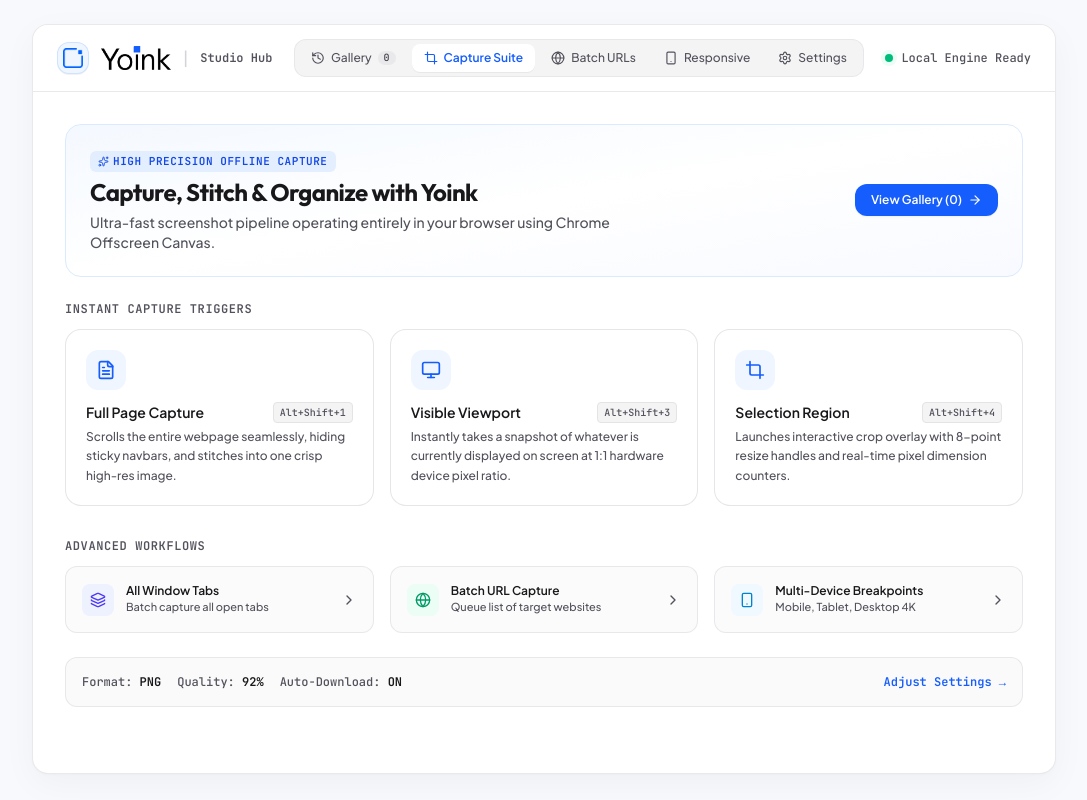
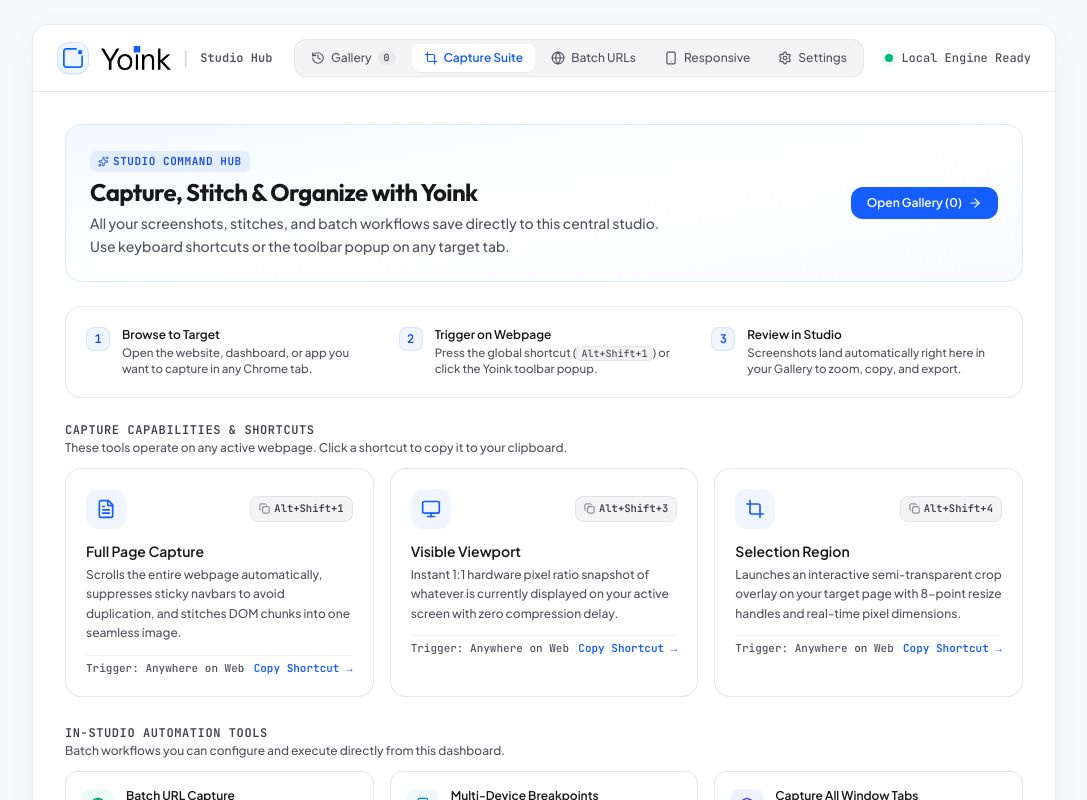
Before and after one commit to AccurateTLM13/yoink, a React (Vite) app: page / in a window 1280 px wide. Shown: the top 800 px of the page, without its empty margins (96-1183 px from the left). Built offline with nearby package versions, Linux system fonts and the light colour scheme.

Commit message:
refactor: redesign Studio Hub to clarify capture capabilities, workflow steps, and roadmap

```diff
--- a/src/App.tsx
+++ b/src/App.tsx
@@ -13,6 +13,8 @@
   ExternalLink,
   ChevronRight,
   Loader2,
+  Check,
+  Copy,
 } from 'lucide-react';
 import { CaptureSettings, HistoryItem } from './types';
 import {
@@ -69,6 +71,7 @@
   const [previewItem, setPreviewItem] = useState<HistoryItem | null>(null);
   const [isCapturing, setIsCapturing] = useState(false);
   const [statusMessage, setStatusMessage] = useState<string>('Ready');
+  const [copiedShortcut, setCopiedShortcut] = useState<string | null>(null);
 
   const [windowWidth, setWindowWidth] = useState(
     typeof window !== 'undefined' ? window.innerWidth : 370
@@ -240,6 +243,15 @@
     }
   }, []);
 
+  const handleCopyShortcut = useCallback((shortcut: string, label: string) => {
+    if (typeof navigator !== 'undefined' && navigator.clipboard) {
+      navigator.clipboard.writeText(shortcut);
+    }
+    setCopiedShortcut(shortcut);
+    setStatusMessage(`Shortcut ${shortcut} copied! Navigate to any tab and press it to ${label.toLowerCase()}.`);
+    setTimeout(() => setCopiedShortcut(null), 2500);
+  }, []);
+
   // Full Tab Gallery Hub View
   if (isFullTab) {
     return (
@@ -355,158 +367,294 @@
                 <div className="bg-gradient-to-br from-blue-50/70 via-white to-indigo-50/40 p-6 rounded-2xl border border-blue-100 flex flex-col md:flex-row md:items-center justify-between gap-4">
                   <div className="space-y-1">
                     <span className="inline-flex items-center gap-1 text-[11px] font-mono font-bold tracking-wider uppercase text-blue-700 bg-blue-100/70 px-2 py-0.5 rounded-md">
-                      <Sparkles size={11} /> High Precision Offline Capture
+                      <Sparkles size={11} /> Studio Command Hub
                     </span>
                     <h2 className="text-xl md:text-2xl font-bold text-zinc-900 font-display tracking-tight">
                       Capture, Stitch & Organize with Yoink
                     </h2>
-                    <p className="text-xs md:text-sm text-zinc-600 max-w-xl">
-                      Ultra-fast screenshot pipeline operating entirely in your browser using Chrome Offscreen Canvas.
+                    <p className="text-xs md:text-sm text-zinc-600 max-w-xl leading-relaxed">
+                      All your screenshots, stitches, and batch workflows save directly to this central studio. Use keyboard shortcuts or the toolbar popup on any target tab.
                     </p>
                   </div>
 
+                  <div className="flex items-center gap-2.5">
                     <button
                       onClick={() => setView('history')}
-                    className="self-start md:self-auto px-4 py-2 bg-blue-600 hover:bg-blue-700 text-white rounded-xl text-xs font-semibold shadow-xs transition flex items-center gap-1.5 cursor-pointer"
+                      className="px-4 py-2 bg-blue-600 hover:bg-blue-700 text-white rounded-xl text-xs font-semibold shadow-xs transition flex items-center gap-1.5 cursor-pointer"
                     >
-                    <span>View Gallery ({history.length})</span>
+                      <span>Open Gallery ({history.length})</span>
                       <ArrowRight size={14} />
                     </button>
                   </div>
+                </div>
 
-                {/* Direct Capture Options Grid */}
+                {/* 3-Step Quick Start Workflow */}
+                <div className="grid grid-cols-1 md:grid-cols-3 gap-3.5 p-4 bg-white rounded-2xl border border-zinc-200/80 shadow-[0_1px_3px_rgba(0,0,0,0.02)]">
+                  <div className="flex items-start gap-3 p-1">
+                    <div className="w-6 h-6 rounded-lg bg-blue-50 text-blue-700 font-mono font-bold flex items-center justify-center shrink-0 text-xs border border-blue-200/60">
+                      1
+                    </div>
+                    <div>
+                      <h4 className="text-xs font-semibold text-zinc-900">Browse to Target</h4>
+                      <p className="text-[11.5px] text-zinc-600 mt-0.5 leading-snug">
+                        Open the website, dashboard, or app you want to capture in any Chrome tab.
+                      </p>
+                    </div>
+                  </div>
+
+                  <div className="flex items-start gap-3 p-1">
+                    <div className="w-6 h-6 rounded-lg bg-blue-50 text-blue-700 font-mono font-bold flex items-center justify-center shrink-0 text-xs border border-blue-200/60">
+                      2
+                    </div>
+                    <div>
+                      <h4 className="text-xs font-semibold text-zinc-900">Trigger on Webpage</h4>
+                      <p className="text-[11.5px] text-zinc-600 mt-0.5 leading-snug">
+                        Press the global shortcut (<kbd className="px-1 py-0.2 bg-zinc-100 rounded border border-zinc-200 font-mono text-[10px]">Alt+Shift+1</kbd>) or click the Yoink toolbar popup.
+                      </p>
+                    </div>
+                  </div>
+
+                  <div className="flex items-start gap-3 p-1">
+                    <div className="w-6 h-6 rounded-lg bg-blue-50 text-blue-700 font-mono font-bold flex items-center justify-center shrink-0 text-xs border border-blue-200/60">
+                      3
+                    </div>
+                    <div>
+                      <h4 className="text-xs font-semibold text-zinc-900">Review in Studio</h4>
+                      <p className="text-[11.5px] text-zinc-600 mt-0.5 leading-snug">
+                        Screenshots land automatically right here in your Gallery to zoom, copy, and export.
+                      </p>
+                    </div>
+                  </div>
+                </div>
+
+                {/* Core Capture Capabilities & Global Shortcuts */}
                 <div className="space-y-3">
-                  <h3 className="font-mono text-xs font-bold uppercase tracking-wider text-zinc-600">
-                    Instant Capture Triggers
+                  <div className="flex items-center justify-between">
+                    <div>
+                      <h3 className="font-mono text-xs font-bold uppercase tracking-wider text-zinc-700">
+                        Capture Capabilities & Shortcuts
                       </h3>
+                      <p className="text-xs text-zinc-600 mt-0.5">
+                        These tools operate on any active webpage. Click a shortcut to copy it to your clipboard.
+                      </p>
+                    </div>
+                  </div>
 
                   <div className="grid grid-cols-1 md:grid-cols-3 gap-4">
                     {/* Full Page */}
                     <div
-                      onClick={handleCaptureFullPage}
-                      className="group bg-white p-5 rounded-2xl border border-zinc-200/90 hover:border-blue-300 hover:shadow-md transition cursor-pointer space-y-3"
+                      onClick={() => handleCopyShortcut('Alt+Shift+1', 'Full Page Capture')}
+                      className="group bg-white p-5 rounded-2xl border border-zinc-200/90 hover:border-blue-300 hover:shadow-md transition cursor-pointer space-y-3 relative"
                     >
+                      <div className="flex items-center justify-between">
                         <div className="w-10 h-10 rounded-xl bg-blue-50 text-blue-600 flex items-center justify-center group-hover:bg-blue-600 group-hover:text-white transition">
                           <FileText size={20} />
                         </div>
+                        <button
+                          onClick={(e) => {
+                            e.stopPropagation();
+                            handleCopyShortcut('Alt+Shift+1', 'Full Page Capture');
+                          }}
+                          className="px-2 py-1 rounded-lg bg-zinc-100 hover:bg-blue-50 border border-zinc-200 hover:border-blue-200 text-zinc-700 hover:text-blue-700 font-mono text-[10.5px] font-semibold flex items-center gap-1 transition"
+                          title="Click to copy shortcut"
+                        >
+                          {copiedShortcut === 'Alt+Shift+1' ? (
+                            <>
+                              <Check size={11} className="text-emerald-600" />
+                              <span className="text-emerald-700">Copied</span>
+                            </>
+                          ) : (
+                            <>
+                              <Copy size={11} className="text-zinc-500" />
+                              <span>Alt+Shift+1</span>
+                            </>
+                          )}
+                        </button>
+                      </div>
                       <div>
-                        <div className="flex items-center justify-between">
                         <h4 className="font-semibold text-sm text-zinc-900 group-hover:text-blue-600 transition">
                           Full Page Capture
                         </h4>
-                          <kbd className="text-[10px] font-mono px-1.5 py-0.5 bg-zinc-100 rounded border border-zinc-200 text-zinc-600">
-                            Alt+Shift+1
-                          </kbd>
+                        <p className="text-xs text-zinc-600 mt-1 leading-relaxed">
+                          Scrolls the entire webpage automatically, suppresses sticky navbars to avoid duplication, and stitches DOM chunks into one seamless image.
+                        </p>
                       </div>
-                        <p className="text-xs text-zinc-600 mt-1 leading-relaxed">
-                          Scrolls the entire webpage seamlessly, hiding sticky navbars, and stitches into one crisp high-res image.
-                        </p>
+                      <div className="pt-1 border-t border-zinc-100 flex items-center justify-between text-[11px] font-mono text-zinc-600">
+                        <span>Trigger: Anywhere on Web</span>
+                        <span className="text-blue-600 font-semibold group-hover:underline">Copy Shortcut →</span>
                       </div>
                     </div>
 
                     {/* Visible Viewport */}
                     <div
-                      onClick={handleCaptureVisible}
-                      className="group bg-white p-5 rounded-2xl border border-zinc-200/90 hover:border-blue-300 hover:shadow-md transition cursor-pointer space-y-3"
+                      onClick={() => handleCopyShortcut('Alt+Shift+3', 'Visible Viewport')}
+                      className="group bg-white p-5 rounded-2xl border border-zinc-200/90 hover:border-blue-300 hover:shadow-md transition cursor-pointer space-y-3 relative"
                     >
+                      <div className="flex items-center justify-between">
                         <div className="w-10 h-10 rounded-xl bg-blue-50 text-blue-600 flex items-center justify-center group-hover:bg-blue-600 group-hover:text-white transition">
                           <Monitor size={20} />
                         </div>
+                        <button
+                          onClick={(e) => {
+                            e.stopPropagation();
+                            handleCopyShortcut('Alt+Shift+3', 'Visible Viewport');
+                          }}
+                          className="px-2 py-1 rounded-lg bg-zinc-100 hover:bg-blue-50 border border-zinc-200 hover:border-blue-200 text-zinc-700 hover:text-blue-700 font-mono text-[10.5px] font-semibold flex items-center gap-1 transition"
+                          title="Click to copy shortcut"
+                        >
+                          {copiedShortcut === 'Alt+Shift+3' ? (
+                            <>
+                              <Check size={11} className="text-emerald-600" />
+                              <span className="text-emerald-700">Copied</span>
+                            </>
+                          ) : (
+                            <>
+                              <Copy size={11} className="text-zinc-500" />
+                              <span>Alt+Shift+3</span>
+                            </>
+                          )}
+                        </button>
+                      </div>
                       <div>
-                        <div className="flex items-center justify-between">
                         <h4 className="font-semibold text-sm text-zinc-900 group-hover:text-blue-600 transition">
                           Visible Viewport
                         </h4>
-                          <kbd className="text-[10px] font-mono px-1.5 py-0.5 bg-zinc-100 rounded border border-zinc-200 text-zinc-600">
-                            Alt+Shift+3
-                          </kbd>
+                        <p className="text-xs text-zinc-600 mt-1 leading-relaxed">
+                          Instant 1:1 hardware pixel ratio snapshot of whatever is currently displayed on your active screen with zero compression delay.
+                        </p>
                       </div>
-                        <p className="text-xs text-zinc-600 mt-1 leading-relaxed">
-                          Instantly takes a snapshot of whatever is currently displayed on screen at 1:1 hardware device pixel ratio.
-                        </p>
+                      <div className="pt-1 border-t border-zinc-100 flex items-center justify-between text-[11px] font-mono text-zinc-600">
+                        <span>Trigger: Anywhere on Web</span>
+                        <span className="text-blue-600 font-semibold group-hover:underline">Copy Shortcut →</span>
                       </div>
                     </div>
 
                     {/* Selection Area */}
                     <div
-                      onClick={handleCaptureSelection}
-                      className="group bg-white p-5 rounded-2xl border border-zinc-200/90 hover:border-blue-300 hover:shadow-md transition cursor-pointer space-y-3"
+                      onClick={() => handleCopyShortcut('Alt+Shift+4', 'Selection Region')}
+                      className="group bg-white p-5 rounded-2xl border border-zinc-200/90 hover:border-blue-300 hover:shadow-md transition cursor-pointer space-y-3 relative"
                     >
+                      <div className="flex items-center justify-between">
                         <div className="w-10 h-10 rounded-xl bg-blue-50 text-blue-600 flex items-center justify-center group-hover:bg-blue-600 group-hover:text-white transition">
                           <Crop size={20} />
                         </div>
+                        <button
+                          onClick={(e) => {
+                            e.stopPropagation();
+                            handleCopyShortcut('Alt+Shift+4', 'Selection Region');
+                          }}
+                          className="px-2 py-1 rounded-lg bg-zinc-100 hover:bg-blue-50 border border-zinc-200 hover:border-blue-200 text-zinc-700 hover:text-blue-700 font-mono text-[10.5px] font-semibold flex items-center gap-1 transition"
+                          title="Click to copy shortcut"
+                        >
+                          {copiedShortcut === 'Alt+Shift+4' ? (
+                            <>
+                              <Check size={11} className="text-emerald-600" />
+                              <span className="text-emerald-700">Copied</span>
+                            </>
+                          ) : (
+                            <>
+                              <Copy size={11} className="text-zinc-500" />
+                              <span>Alt+Shift+4</span>
+                            </>
+                          )}
+                        </button>
+                      </div>
                       <div>
-                        <div className="flex items-center justify-between">
                         <h4 className="font-semibold text-sm text-zinc-900 group-hover:text-blue-600 transition">
                           Selection Region
                         </h4>
-                          <kbd className="text-[10px] font-mono px-1.5 py-0.5 bg-zinc-100 rounded border border-zinc-200 text-zinc-600">
-                            Alt+Shift+4
-                          </kbd>
+                        <p className="text-xs text-zinc-600 mt-1 leading-relaxed">
+                          Launches an interactive semi-transparent crop overlay on your target page with 8-point resize handles and real-time pixel dimensions.
+                        </p>
                       </div>
-                        <p className="text-xs text-zinc-600 mt-1 leading-relaxed">
-                          Launches interactive crop overlay with 8-point resize handles and real-time pixel dimension counters.
-                        </p>
+                      <div className="pt-1 border-t border-zinc-100 flex items-center justify-between text-[11px] font-mono text-zinc-600">
+                        <span>Trigger: Anywhere on Web</span>
+                        <span className="text-blue-600 font-semibold group-hover:underline">Copy Shortcut →</span>
                       </div>
                     </div>
                   </div>
                 </div>
 
-                {/* Workflow Cards Grid */}
-                <div className="space-y-3 pt-2">
-                  <h3 className="font-mono text-xs font-bold uppercase tracking-wider text-zinc-600">
-                    Advanced Workflows
+                {/* In-Studio Automation Tools */}
+                <div className="space-y-3 pt-1">
+                  <div>
+                    <h3 className="font-mono text-xs font-bold uppercase tracking-wider text-zinc-700">
+                      In-Studio Automation Tools
                     </h3>
+                    <p className="text-xs text-zinc-600 mt-0.5">
+                      Batch workflows you can configure and execute directly from this dashboard.
+                    </p>
+                  </div>
 
                   <div className="grid grid-cols-1 md:grid-cols-3 gap-4">
                     <div
-                      onClick={handleCaptureAllTabs}
-                      className="p-4 bg-zinc-50/70 hover:bg-zinc-100/80 rounded-xl border border-zinc-200/80 transition cursor-pointer flex items-center justify-between group"
+                      onClick={() => setView('urllist')}
+                      className="p-4 bg-white hover:bg-emerald-50/50 rounded-xl border border-zinc-200 hover:border-emerald-300 transition cursor-pointer flex items-center justify-between group shadow-2xs"
                     >
                       <div className="flex items-center gap-3">
-                        <div className="w-8 h-8 rounded-lg bg-indigo-50 text-indigo-600 flex items-center justify-center shrink-0">
-                          <Layers size={16} />
-                        </div>
-                        <div>
-                          <h4 className="font-semibold text-xs text-zinc-900">All Window Tabs</h4>
-                          <p className="text-[11px] text-zinc-600">Batch capture all open tabs</p>
-                        </div>
-                      </div>
-                      <ChevronRight size={16} className="text-zinc-600 group-hover:translate-x-0.5 transition" />
-                    </div>
-
-                    <div
-                      onClick={() => setView('urllist')}
-                      className="p-4 bg-zinc-50/70 hover:bg-zinc-100/80 rounded-xl border border-zinc-200/80 transition cursor-pointer flex items-center justify-between group"
-                    >
-                      <div className="flex items-center gap-3">
-                        <div className="w-8 h-8 rounded-lg bg-emerald-50 text-emerald-600 flex items-center justify-center shrink-0">
+                        <div className="w-8 h-8 rounded-lg bg-emerald-50 text-emerald-600 flex items-center justify-center shrink-0 group-hover:bg-emerald-600 group-hover:text-white transition">
                           <Globe size={16} />
                         </div>
                         <div>
-                          <h4 className="font-semibold text-xs text-zinc-900">Batch URL Capture</h4>
-                          <p className="text-[11px] text-zinc-600">Queue list of target websites</p>
+                          <h4 className="font-semibold text-xs text-zinc-900 group-hover:text-emerald-900 transition">Batch URL Capture</h4>
+                          <p className="text-[11px] text-zinc-600">Queue & capture a list of websites</p>
                         </div>
                       </div>
-                      <ChevronRight size={16} className="text-zinc-600 group-hover:translate-x-0.5 transition" />
+                      <ChevronRight size={16} className="text-zinc-600 group-hover:translate-x-0.5 group-hover:text-emerald-700 transition" />
                     </div>
 
                     <div
                       onClick={() => setView('multisize')}
-                      className="p-4 bg-zinc-50/70 hover:bg-zinc-100/80 rounded-xl border border-zinc-200/80 transition cursor-pointer flex items-center justify-between group"
+                      className="p-4 bg-white hover:bg-sky-50/50 rounded-xl border border-zinc-200 hover:border-sky-300 transition cursor-pointer flex items-center justify-between group shadow-2xs"
                     >
                       <div className="flex items-center gap-3">
-                        <div className="w-8 h-8 rounded-lg bg-sky-50 text-sky-600 flex items-center justify-center shrink-0">
+                        <div className="w-8 h-8 rounded-lg bg-sky-50 text-sky-600 flex items-center justify-center shrink-0 group-hover:bg-sky-600 group-hover:text-white transition">
                           <Smartphone size={16} />
                         </div>
                         <div>
-                          <h4 className="font-semibold text-xs text-zinc-900">Multi-Device Breakpoints</h4>
-                          <p className="text-[11px] text-zinc-600">Mobile, Tablet, Desktop 4K</p>
+                          <h4 className="font-semibold text-xs text-zinc-900 group-hover:text-sky-900 transition">Multi-Device Breakpoints</h4>
+                          <p className="text-[11px] text-zinc-600">Mobile, Tablet, and Desktop viewports</p>
                         </div>
                       </div>
-                      <ChevronRight size={16} className="text-zinc-600 group-hover:translate-x-0.5 transition" />
+                      <ChevronRight size={16} className="text-zinc-600 group-hover:translate-x-0.5 group-hover:text-sky-700 transition" />
+                    </div>
+
+                    <div
+                      onClick={handleCaptureAllTabs}
+                      className="p-4 bg-white hover:bg-indigo-50/50 rounded-xl border border-zinc-200 hover:border-indigo-300 transition cursor-pointer flex items-center justify-between group shadow-2xs"
+                    >
+                      <div className="flex items-center gap-3">
+                        <div className="w-8 h-8 rounded-lg bg-indigo-50 text-indigo-600 flex items-center justify-center shrink-0 group-hover:bg-indigo-600 group-hover:text-white transition">
+                          <Layers size={16} />
+                        </div>
+                        <div>
+                          <h4 className="font-semibold text-xs text-zinc-900 group-hover:text-indigo-900 transition">Capture All Window Tabs</h4>
+                          <p className="text-[11px] text-zinc-600">Snapshot every tab currently open</p>
                         </div>
                       </div>
+                      <ChevronRight size={16} className="text-zinc-600 group-hover:translate-x-0.5 group-hover:text-indigo-700 transition" />
+                    </div>
+                  </div>
+                </div>
+
+                {/* Future Expansion Callout */}
+                <div className="p-4 bg-gradient-to-r from-blue-50/70 via-indigo-50/40 to-white rounded-2xl border border-blue-200/80 flex flex-col sm:flex-row sm:items-center justify-between gap-3 shadow-2xs">
+                  <div className="flex items-center gap-3">
+                    <div className="w-8 h-8 rounded-xl bg-blue-600 text-white flex items-center justify-center shrink-0 shadow-xs">
+                      <Sparkles size={16} />
+                    </div>
+                    <div>
+                      <h4 className="text-xs font-bold text-zinc-900">
+                        Studio Hub Workspace Roadmap
+                      </h4>
+                      <p className="text-[11.5px] text-zinc-600 leading-snug">
+                        Upcoming updates will expand this studio area with live in-tab URL rendering, canvas annotations, and multi-capture collage builders.
+                      </p>
+                    </div>
+                  </div>
+                  <span className="text-[10px] font-mono font-bold text-blue-700 bg-blue-100/80 px-2.5 py-1 rounded-full uppercase tracking-wider shrink-0 self-start sm:self-auto border border-blue-200">
+                    Active Development
+                  </span>
                 </div>
 
                 {/* Storage & Engine Info Footer */}
```
Lines whose indentation alone changed are shown as unchanged.
